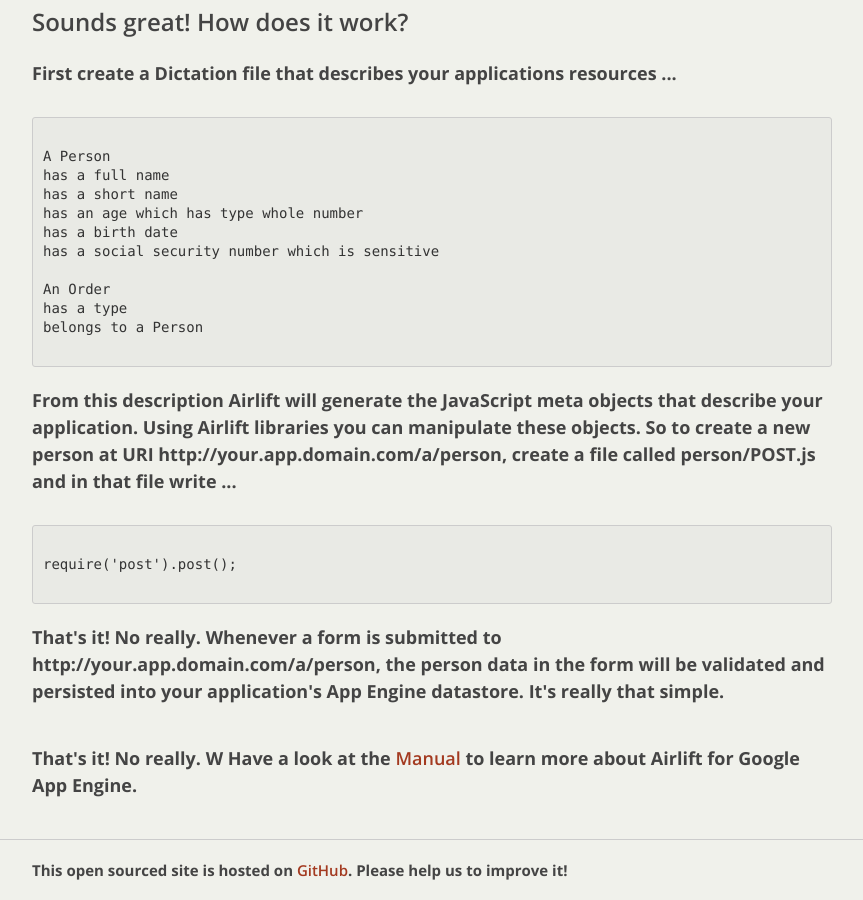
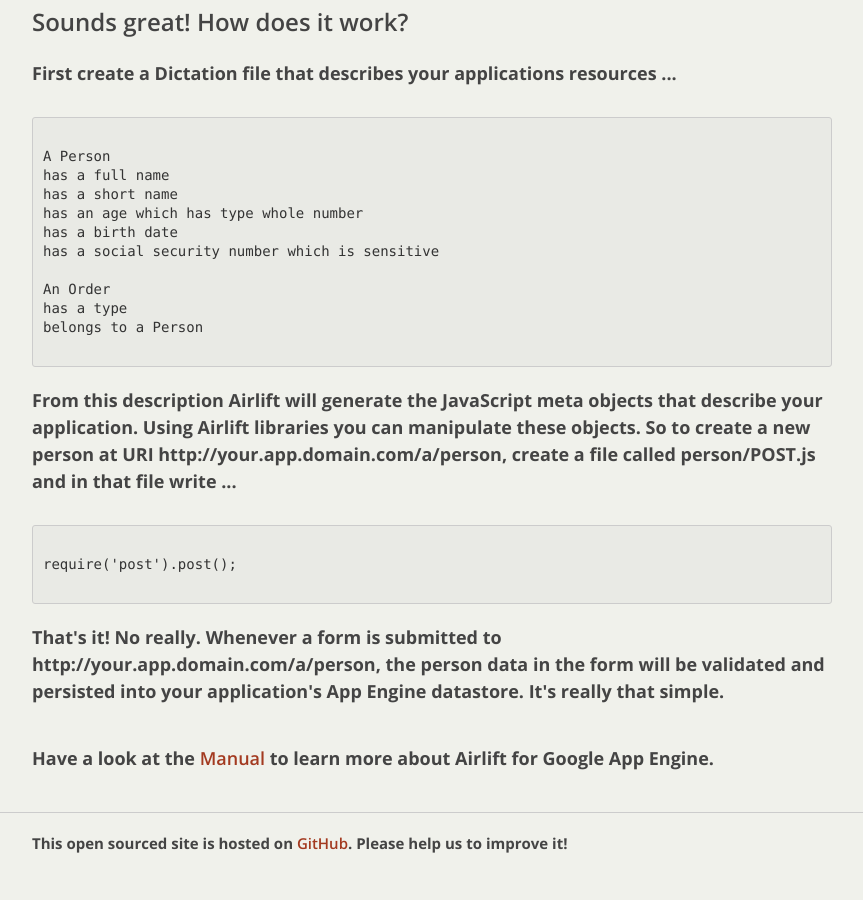
Before and after one commit to Airlift-Framework/airlift-framework.github.com, a Jekyll site: the page built from index.html, in a window 1280 px wide and 900 px high, scrolled down 705 px. Shown: the whole window, without its empty margins (208-1071 px from the left). Built offline with Jekyll 4.4.1, drawn with Linux system fonts in a browser that asks for light colours; nearby versions of some CDN libraries; after the commit the page ends 1578 px from its top, so only the background shows below that.

Commit message:
Updated index.html

```diff
--- a/index.html
+++ b/index.html
@@ -59,7 +59,6 @@
 That's it! No really. Whenever a form is submitted to http://your.app.domain.com/a/person, the person data in the form will be validated and persisted into your application's App Engine datastore.  It's really that simple.<br>
     </p>
     <p class="answer">
-That's it! No really. W
     Have a look at the <a href="airlift.lucidtechnics.com/manual">Manual</a> to learn more about Airlift for Google App Engine.
     </p>
   </div>
```
